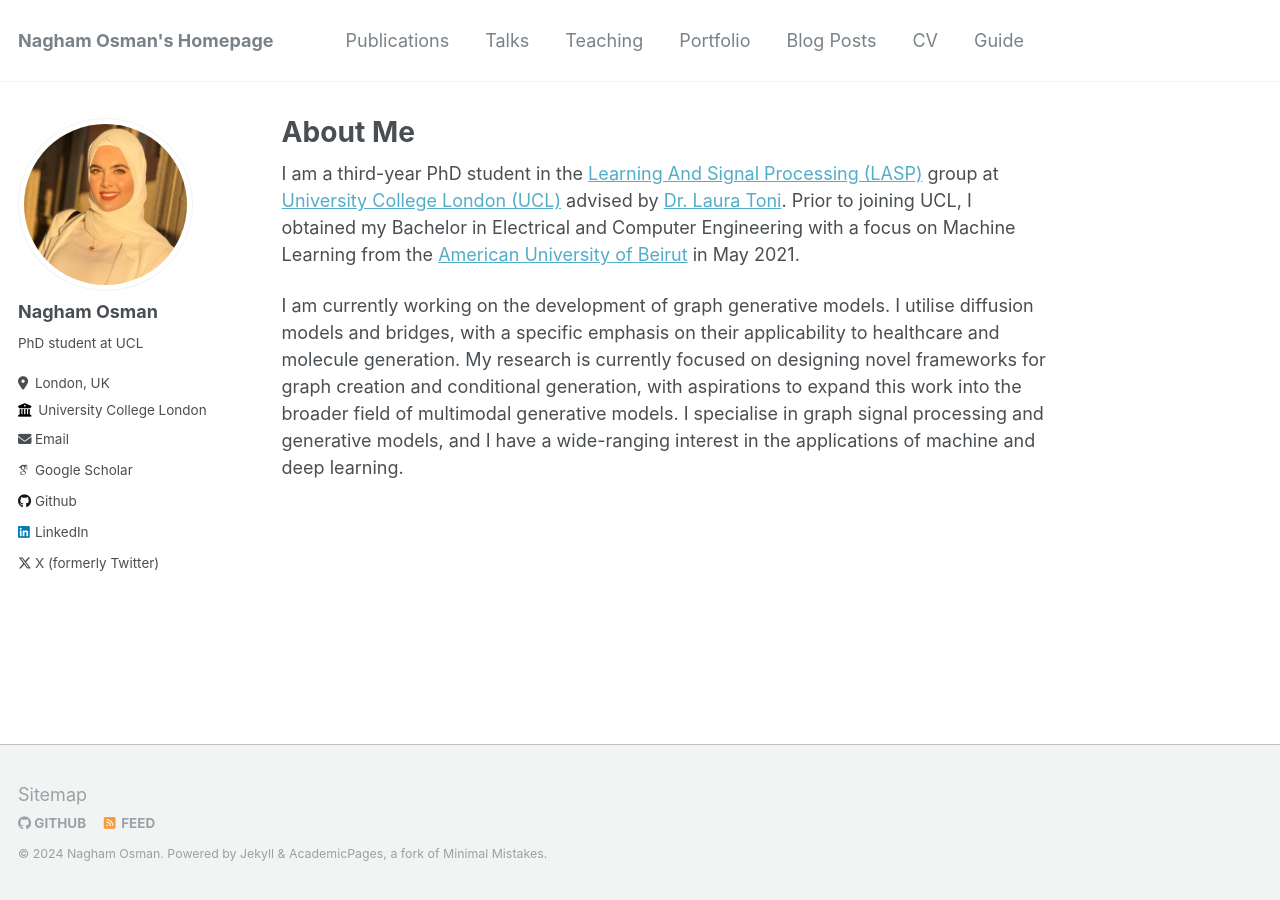
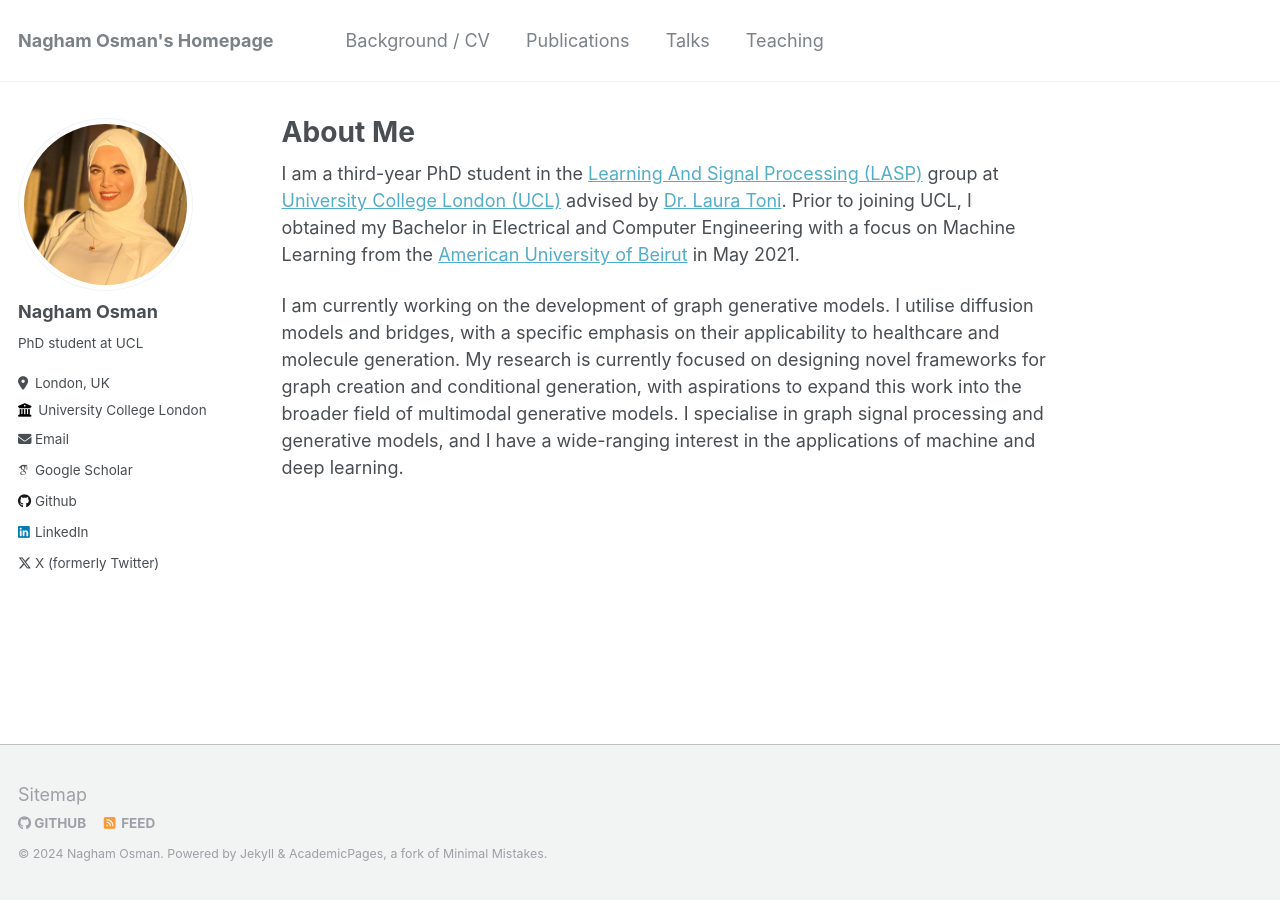
Before and after one commit to nagham-osman/nagham-osman.github.io, a Jekyll site: the page built from _pages/about.md, in a window 1280 px wide. Built offline with Jekyll 4.4.1, drawn with Linux system fonts in a browser that asks for light colours; some web fonts are replaced; part of the change alters nothing that is shown.

Commit message:
Update navigation.yml

```diff
--- a/_data/navigation.yml
+++ b/_data/navigation.yml
@@ -1,5 +1,8 @@
 # main links links
 main:
+  - title: "Background / CV"
+    url: /cv/
+
   - title: "Publications"
     url: /publications/
 
@@ -9,14 +12,11 @@ main:
   - title: "Teaching"
     url: /teaching/
 
-  - title: "Portfolio"
-    url: /portfolio/
+  # - title: "Portfolio"
+  #   url: /portfolio/
 
-  - title: "Blog Posts"
-    url: /year-archive/
+  # - title: "Blog Posts"
+  #   url: /year-archive/
 
-  - title: "CV"
-    url: /cv/
-
-  - title: "Guide"
-    url: /markdown/
+  # - title: "Guide"
+  #   url: /markdown/
```
